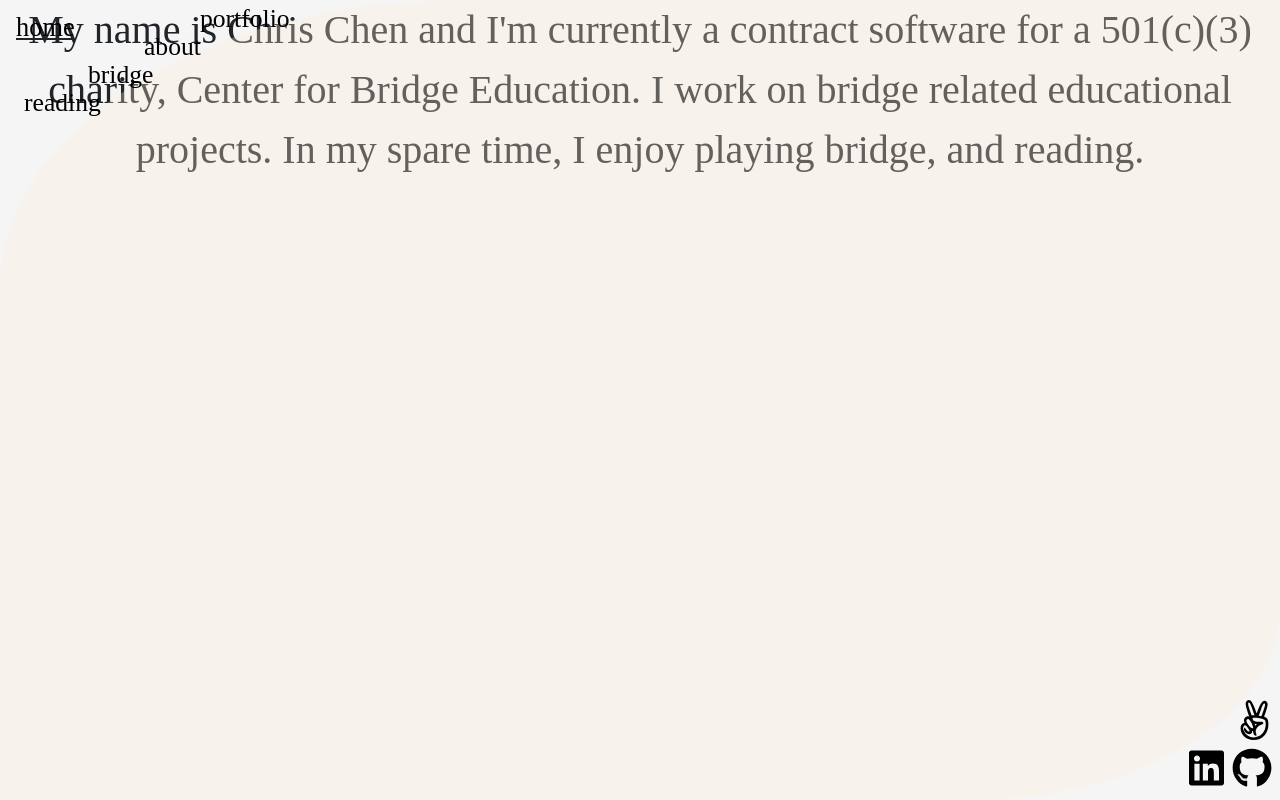
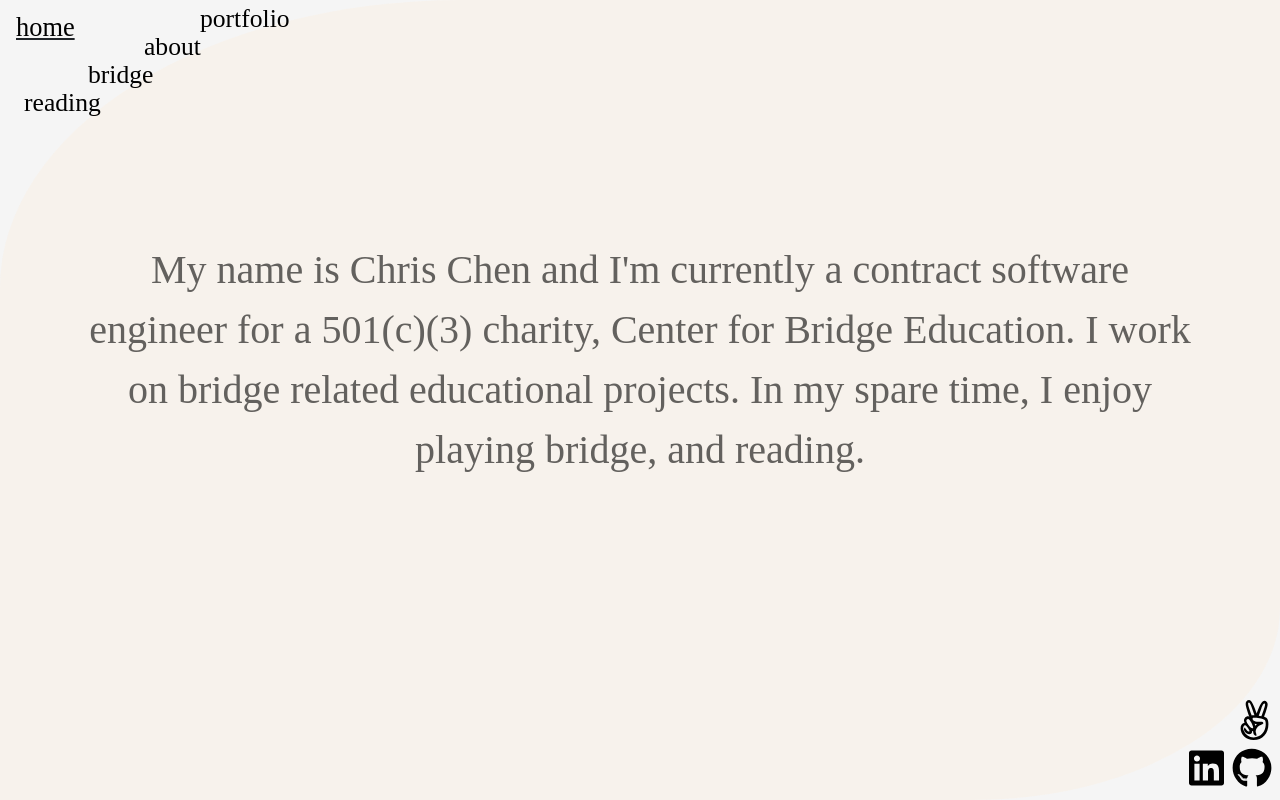
Before and after one commit to wertqyuio/PersonalWebsiteInReact, a React (Create React App) app: page /about in a window 1280 px wide. Built offline with nearby package versions, Linux system fonts and the light colour scheme; a web font is replaced by a local one.

Commit message:
Added about page content

```diff
--- a/src/AboutPage.css
+++ b/src/AboutPage.css
@@ -0,0 +1,31 @@
+div.About-Image {
+  display: block;
+  position: relative;
+  height: 100%;
+}
+
+div.About-Image::after {
+  content: "";
+  background: antiquewhite;
+  background-size: cover;
+  opacity: 0.3;
+  top: 0;
+  left: 0;
+  bottom: 0;
+  right: 0;
+  position: absolute;
+  z-index: 1;
+  border-top-left-radius: 36%;
+  border-bottom-right-radius: 24%;
+}
+
+div.About-Image p {
+  z-index: 1;
+  padding-left: 10vh;
+  padding-right: 10vh;
+  padding-top: 30vh;
+}
+
+.Titleist {
+  text-decoration: underline;
+}
--- a/src/AboutPage.js
+++ b/src/AboutPage.js
@@ -7,8 +7,12 @@ export default class AboutPage extends Component {
   render() {
     return (
       <span>
-        <div className="Reading-Image">
-          <span>My name is Chris Chen and I'm currently a contract software for a 501(c)(3) charity, Center for Bridge Education. I work on bridge related educational projects. In my spare time, I enjoy playing bridge, and reading.</span>
+        <div className="About-Image">
+          <p>My name is Chris Chen and I'm currently a contract
+             software engineer for a 501(c)(3) charity,
+            Center for Bridge Education. I work on bridge related
+            educational projects. In my spare time, I enjoy playing bridge,
+            and reading.</p>
         </div>
       </span>
     )
```
